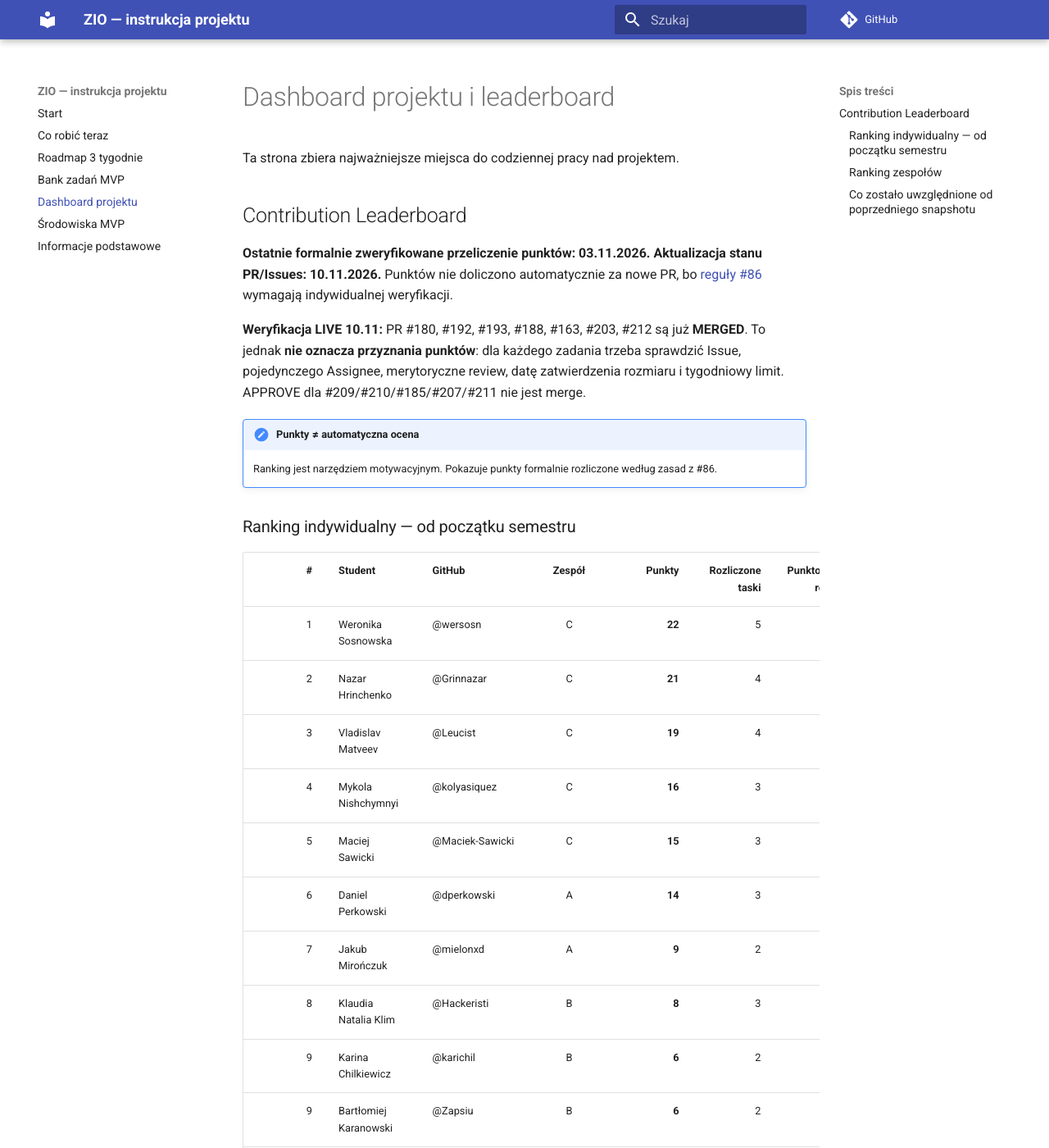
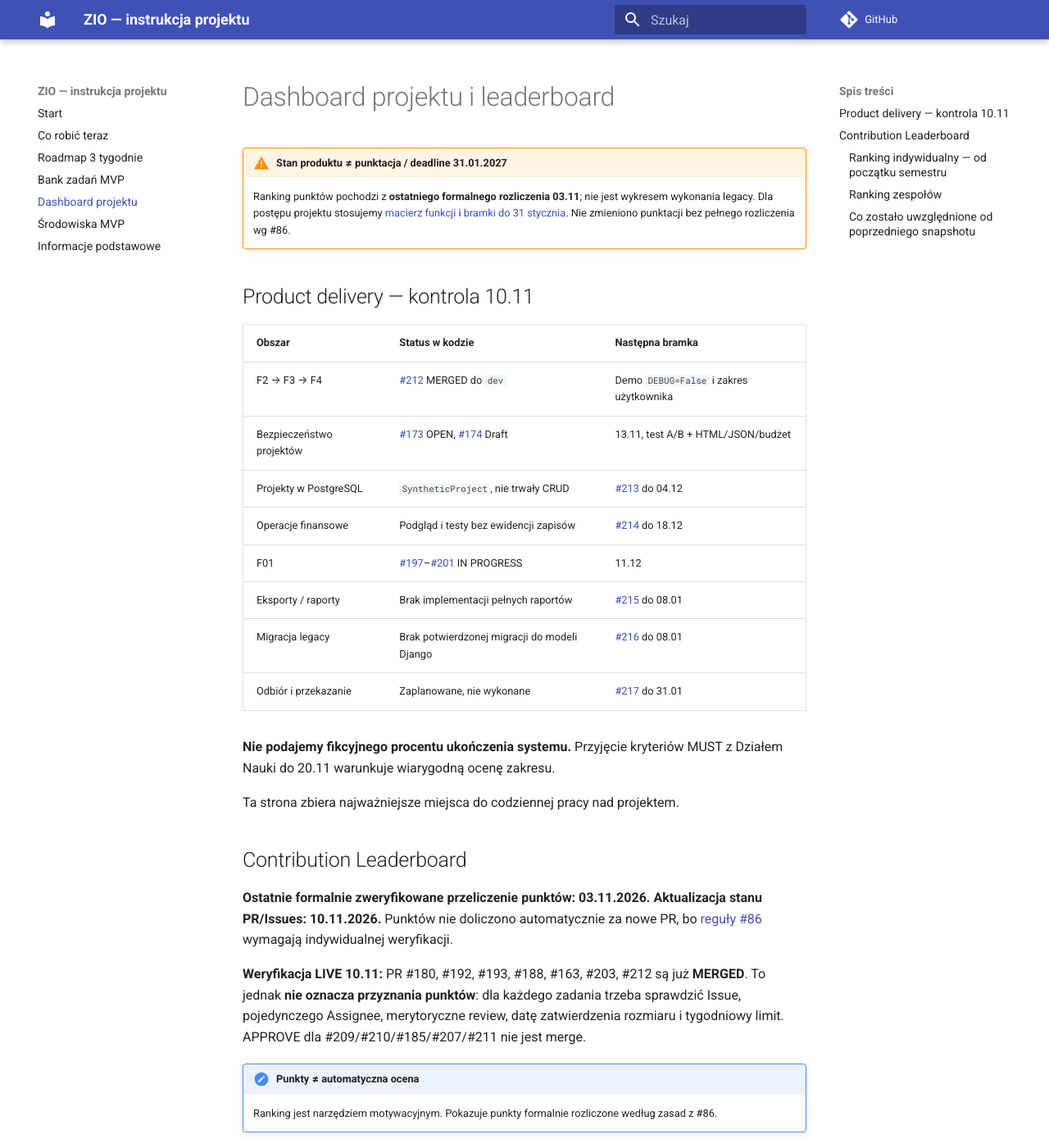
Before and after one commit to zio-wi-pb-mc/pb-science-office-manual, an MkDocs documentation site: the page built from manual/19-dashboard-projektu.md, in a window 1280 px wide and 1400 px high. Shown: the whole window at 82% size. Built offline with MkDocs 1.6.1 and Material for MkDocs 9.7.7, drawn with Linux system fonts in a browser that asks for light colours; comment, search, counter and statistics services are not loaded; some of the changed text lies outside the part shown.

Commit message:
docs: align tasks, roadmap, dashboard with Jan 31 hard deadline

```diff
--- a/manual/19-dashboard-projektu.md
+++ b/manual/19-dashboard-projektu.md
@@ -1,4 +1,24 @@
 # Dashboard projektu i leaderboard
+
+!!! warning "Stan produktu ≠ punktacja / deadline 31.01.2027"
+    Ranking punktów pochodzi z **ostatniego formalnego rozliczenia 03.11**; nie jest wykresem wykonania legacy. Dla postępu projektu stosujemy [macierz funkcji](22-audyt-legacy-parity.md) i [bramki do 31 stycznia](23-plan-do-31-stycznia.md). Nie zmieniono punktacji bez pełnego rozliczenia wg #86.
+
+## Product delivery — kontrola 10.11
+
+| Obszar | Status w kodzie | Następna bramka |
+|---|---|---|
+| F2 → F3 → F4 | [#212](https://github.com/zio-wi-pb-mc/pb-science-office/pull/212) MERGED do `dev` | Demo `DEBUG=False` i zakres użytkownika |
+| Bezpieczeństwo projektów | [#173](https://github.com/zio-wi-pb-mc/pb-science-office/issues/173) OPEN, [#174](https://github.com/zio-wi-pb-mc/pb-science-office/pull/174) Draft | 13.11, test A/B + HTML/JSON/budżet |
+| Projekty w PostgreSQL | `SyntheticProject`, nie trwały CRUD | [#213](https://github.com/zio-wi-pb-mc/pb-science-office/issues/213) do 04.12 |
+| Operacje finansowe | Podgląd i testy bez ewidencji zapisów | [#214](https://github.com/zio-wi-pb-mc/pb-science-office/issues/214) do 18.12 |
+| F01 | [#197](https://github.com/zio-wi-pb-mc/pb-science-office/issues/197)–[#201](https://github.com/zio-wi-pb-mc/pb-science-office/issues/201) IN PROGRESS | 11.12 |
+| Eksporty / raporty | Brak implementacji pełnych raportów | [#215](https://github.com/zio-wi-pb-mc/pb-science-office/issues/215) do 08.01 |
+| Migracja legacy | Brak potwierdzonej migracji do modeli Django | [#216](https://github.com/zio-wi-pb-mc/pb-science-office/issues/216) do 08.01 |
+| Odbiór i przekazanie | Zaplanowane, nie wykonane | [#217](https://github.com/zio-wi-pb-mc/pb-science-office/issues/217) do 31.01 |
+
+**Nie podajemy fikcyjnego procentu ukończenia systemu.** Przyjęcie kryteriów MUST z Działem Nauki do 20.11 warunkuje wiarygodną ocenę zakresu.
+
+
 
 Ta strona zbiera najważniejsze miejsca do codziennej pracy nad projektem.
 
@@ -111,6 +131,13 @@ Najważniejsze:
 3. Dodać punkty dopiero po spełnieniu **wszystkich** reguł z #86; opublikować nowy snapshot jednocześnie tutaj i w Issue #86.
 4. Do tego czasu powyższe liczby 03.11 są **historycznym snapshotem**, a nie oceną obecnego wkładu. W szczególności 0 punktów obok studenta nie oznacza braku pracy.
 
+## Jak rozliczać wkład do stycznia
+
+- Punkty z 03.11 nie zostały automatycznie przeliczone; dodatkowe Issues #213–#217 są strumieniami dostawy, **nie premią punktową**.
+- Przed aktualizacją wyniku sprawdź autora/assignee, merged PR, zamknięte Issue, merytoryczne peer review, zatwierdzony przed merge rozmiar oraz limit 3 pkt review tygodniowo.
+- Oddziel przyznanie punktów od odebrania funkcji: dopiero działający rezultat w jednym systemie realizuje bramkę.
+- Ocena pracy nie wynika z pozycji w rankingu: studenci muszą mieć szansę pokazać realny wkład.
+
 ## GitHub Project — główna tablica pracy
 
 [**Otwórz GitHub Project — ZIO 2026 / PB Science Office**](https://github.com/orgs/zio-wi-pb-mc/projects/1/views/1)
```
